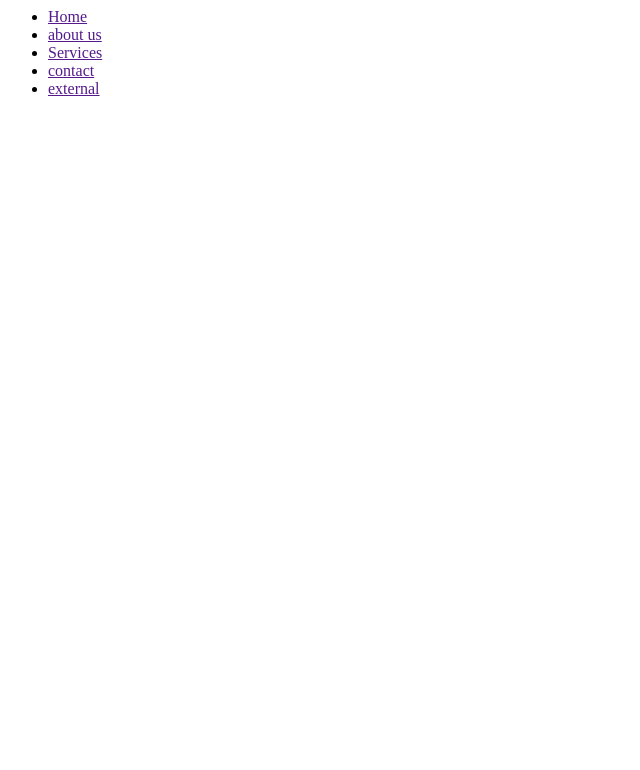
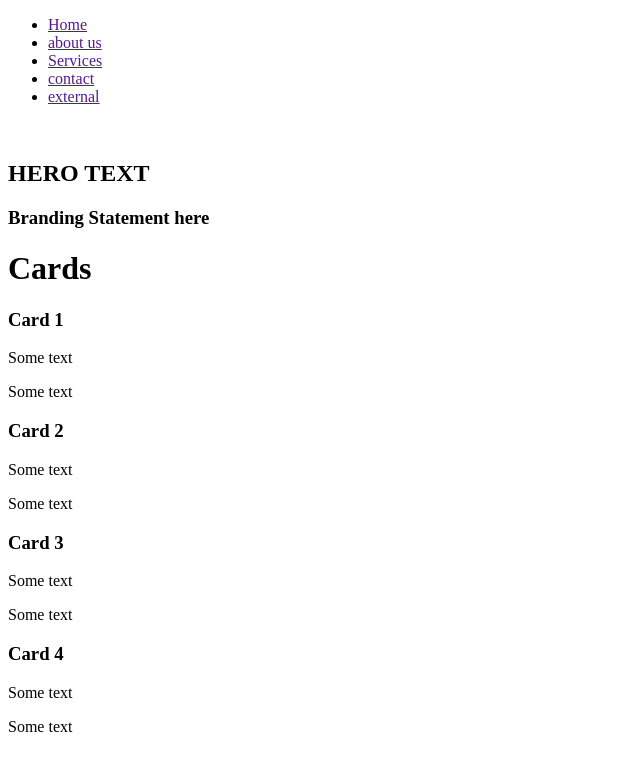
Before and after one commit to Fabian378/ResponsiveLayoutpractice, a plain HTML site: page index.html in a window 1280 px wide. Shown: the whole page, without its empty margins (0-640 px from the left). Drawn offline with Linux system fonts and the light colour scheme.

Commit message:
tried adding cards

```diff
--- a/index.html
+++ b/index.html
@@ -1,8 +1,12 @@
-<html>
+<!DOCTYPE html>
+<html lang="en">
 <head>
+    <meta charset="UTF-8">
+    <meta name="viewport" content="width=device-width, initial-scale=1.0">
     <title>Pesponsive Layout Practice 01</title>
 </head>
 <body>
+    <nav>
     <ul>
         <li><a href="">Home</a></li>
         <li><a href="">about us</a></li>
@@ -10,5 +14,45 @@
         <li><a href="">contact</a></li>
         <li><a href="">external</a></li>
     </ul>
+    <img src="" alt="">
+    <h1>HERO TEXT</h1>
+    <h3>Branding Statement here</h3>
+    </nav>
+
+    <h1>Cards</h1>
+
+    <div class="row">
+        <div class="column">
+          <div class="card">
+            <h3>Card 1</h3>
+            <p>Some text</p>
+            <p>Some text</p>
+          </div>
+        </div>
+
+        <div class="column">
+          <div class="card">
+            <h3>Card 2</h3>
+            <p>Some text</p>
+            <p>Some text</p>
+          </div>
+        </div>
+
+        <div class="column">
+          <div class="card">
+            <h3>Card 3</h3>
+            <p>Some text</p>
+            <p>Some text</p>
+          </div>
+        </div>
+
+        <div class="column">
+          <div class="card">
+            <h3>Card 4</h3>
+            <p>Some text</p>
+            <p>Some text</p>
+          </div>
+        </div>
+      </div>
 </body>
 </html>
--- a/style.css
+++ b/style.css
@@ -2,5 +2,5 @@
     list-style-type: none;
     margin: 0;
     padding: 0;
-   overflow: hidden;
+
  }
```
Lines whose indentation alone changed are shown as unchanged.
